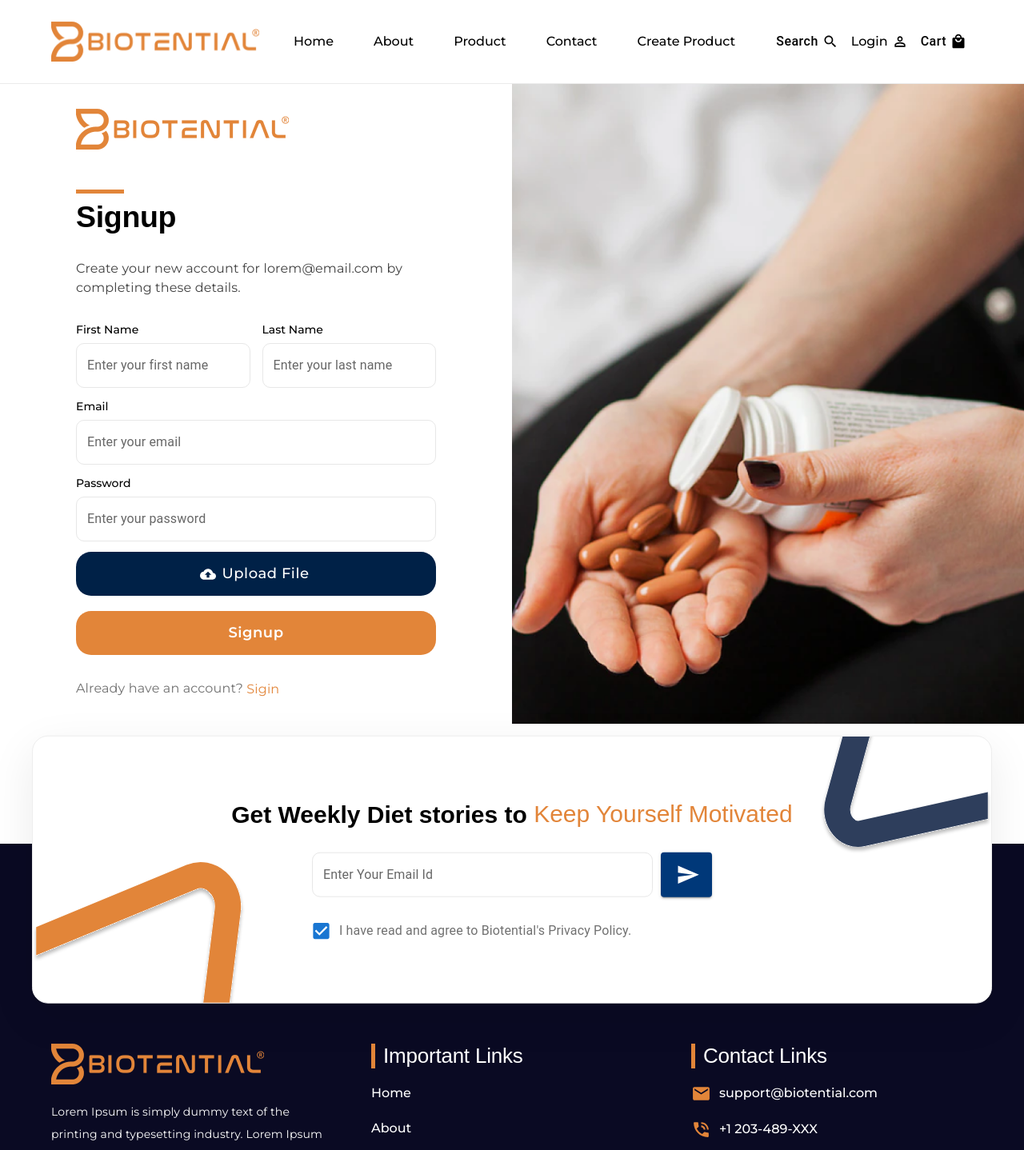
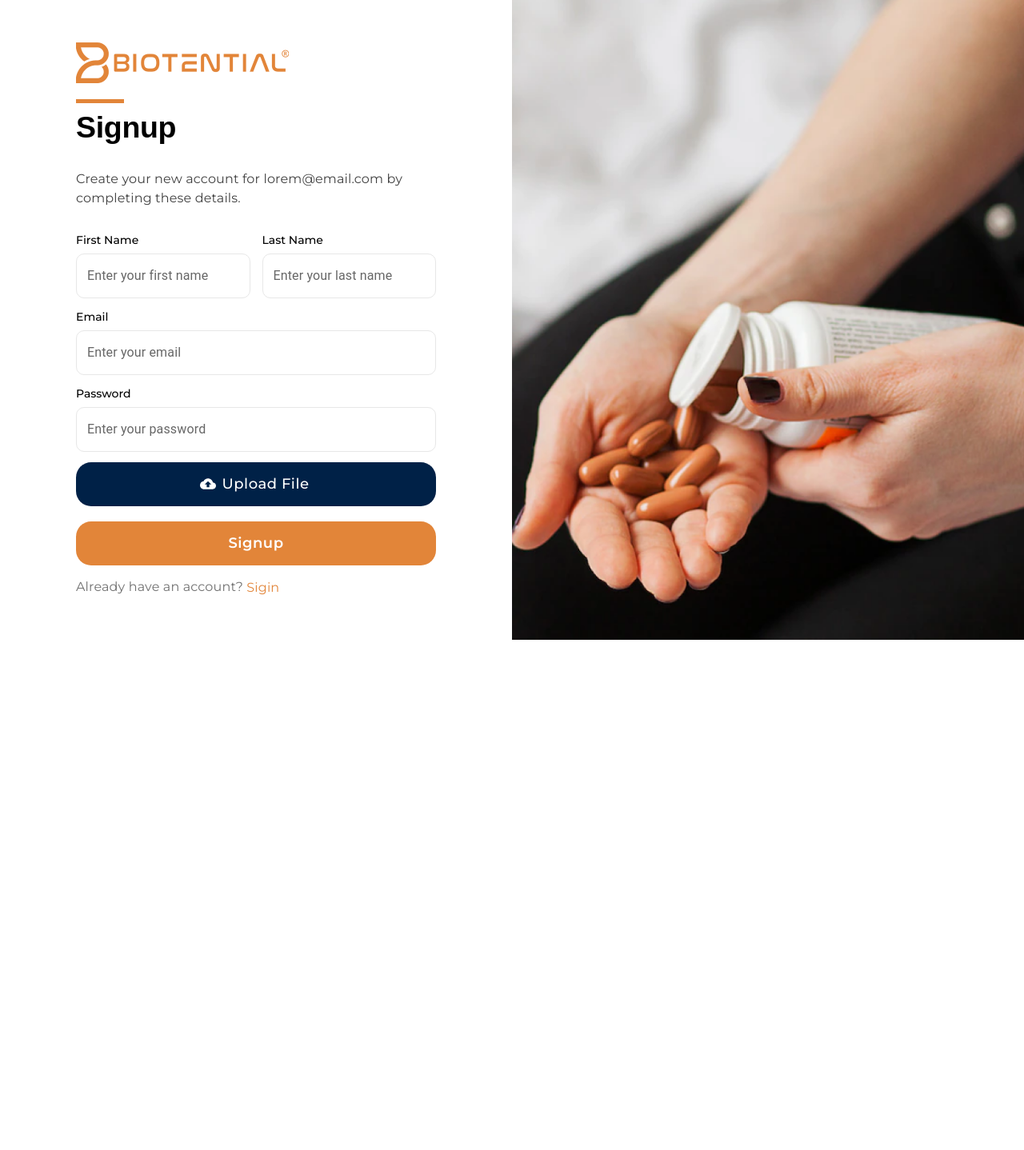
Before and after one commit to subhomoyprojects/nutrition, a React (Vite) app: page /signup in a window 1280 px wide. Shown: the top 1438 px of the page at 80% size. After the commit the page ends 800 px from the top, so only its background shows below. Built offline with nearby package versions, Linux system fonts and the light colour scheme; a web font is replaced by a local one.

Commit message:
login signup design fix

```diff
--- a/src/App.jsx
+++ b/src/App.jsx
@@ -81,11 +81,13 @@ function App() {
   useEffect(() => {
     dispatch(check_token());
   }, [dispatch]);
+  const location = window.location.pathname;
+  console.log(location);
   return (
     <>
       <Suspense fallback={<Loading />}>
         <Router>
-          <Header />
+          {location !== "/login" && location !== "/signup" && <Header />}
           <Routes>
             {PublicRouteNames?.map((route, index) => {
               return <Route key={index} exact path={route.path} element={route.Component} />;
@@ -95,7 +97,7 @@ function App() {
               return <Route key={index} path={route.path} element={<PrivateRoute>{route.Component}</PrivateRoute>} />;
             })}
           </Routes>
-          <Footer />
+          {location !== "/login" && location !== "/signup" && <Footer />}
         </Router>
       </Suspense>
     </>
--- a/src/auth/Signup.jsx
+++ b/src/auth/Signup.jsx
@@ -65,9 +65,7 @@ export default function Signup() {
                 Upload file
                 <VisuallyHiddenInput type="file" {...register("profile_pic", { required: true })} />
               </CommonButton>
-              <span className="error" error={!!errors.profile_pic}>
-                {errors.profile_pic?.type === "required" ? "Please add an image" : ""}
-              </span>
+              {!!errors.profile_pic && <span className="error">{errors.profile_pic?.type === "required" ? "Please add an image" : ""}</span>}
             </Box>
             <Box className="form-group text-center">
               <CommonButton type="submit" fullWidth variant="contained" style={{ backgroundColor: `${ColorPalette.primaryColor}` }}>
--- a/src/components/CommonAuthWrapper.jsx
+++ b/src/components/CommonAuthWrapper.jsx
@@ -4,6 +4,7 @@ import { CommonBox, LeftBox, LeftSideHolder, MiddleContent, RightBox } from "../
 import CommonTitle from "../components/CommonTitle";
 import { ColorPalette } from "../assets/scss/ThemePalet";
 import assets from "../assets";
+import { Link } from "react-router-dom";
 
 export default function CommonAuthWrapper({ title, subInfo, children, rightImage }) {
   return (
@@ -14,7 +15,9 @@ export default function CommonAuthWrapper({ title, subInfo, children, rightImage
             <LeftSideHolder>
               <Box>
                 <Box className="logoHolder">
-                  <img src={assets.logo} alt="" />
+                  <Link to="/">
+                    <img src={assets.logo} alt="" />
+                  </Link>
                 </Box>
                 <CommonTitle variant="h2" subTitle="" title={title} textColor={ColorPalette.blackColor} />
                 <Typography className="description" variant="body1">
--- a/src/redux/slice/ProductSlice.js
+++ b/src/redux/slice/ProductSlice.js
@@ -29,7 +29,6 @@ export const ProductSlice = createSlice({
   initialState: {
     items: [],
     status: status.idle,
-    isDelete: false,
     totalPage: null,
     page: 1,
   },
--- a/src/style/AuthWrapperStyle.jsx
+++ b/src/style/AuthWrapperStyle.jsx
@@ -26,7 +26,7 @@ export const LeftBox = styled(Box)`
   justify-content: center;
   .pageGo {
     font-size: 1.6rem;
-    margin-top: 3rem;
+    margin-top: 1.5rem;
     a {
       color: ${ColorPalette.primaryColor};
       &:hover {
@@ -40,7 +40,7 @@ export const LeftSideHolder = styled(Box)`
   max-width: 510px;
   padding: 3rem;
   .logoHolder {
-    margin-bottom: 5rem;
+    margin-bottom: 2rem;
   }
   .description {
     font-size: 1.6rem;
```
